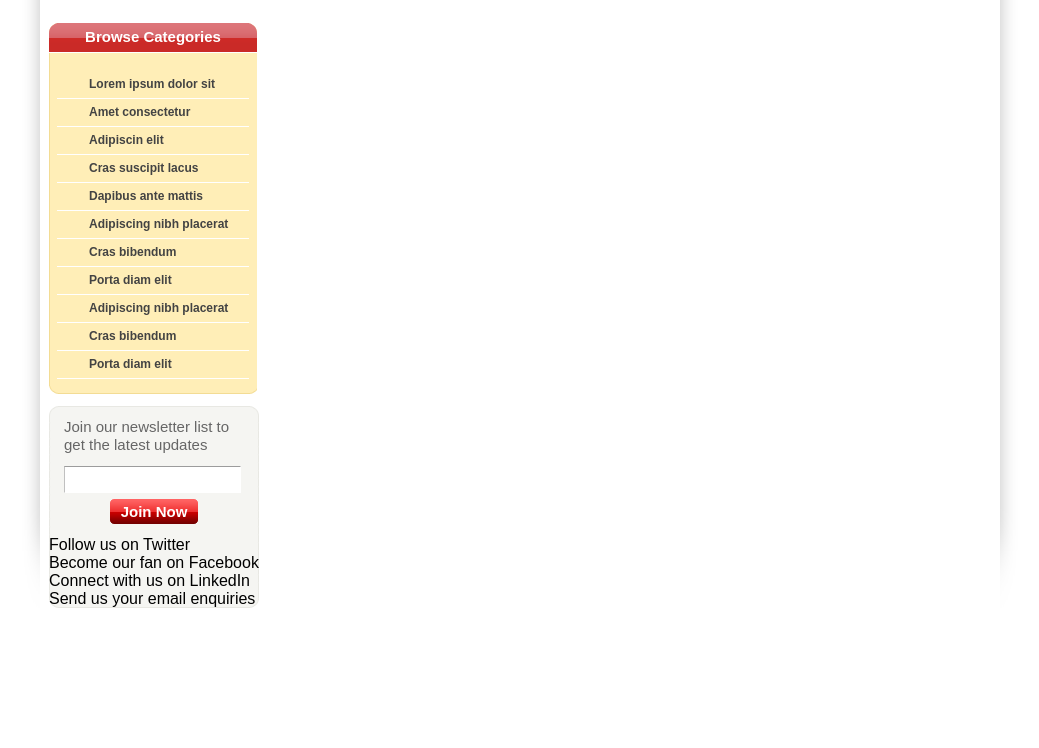
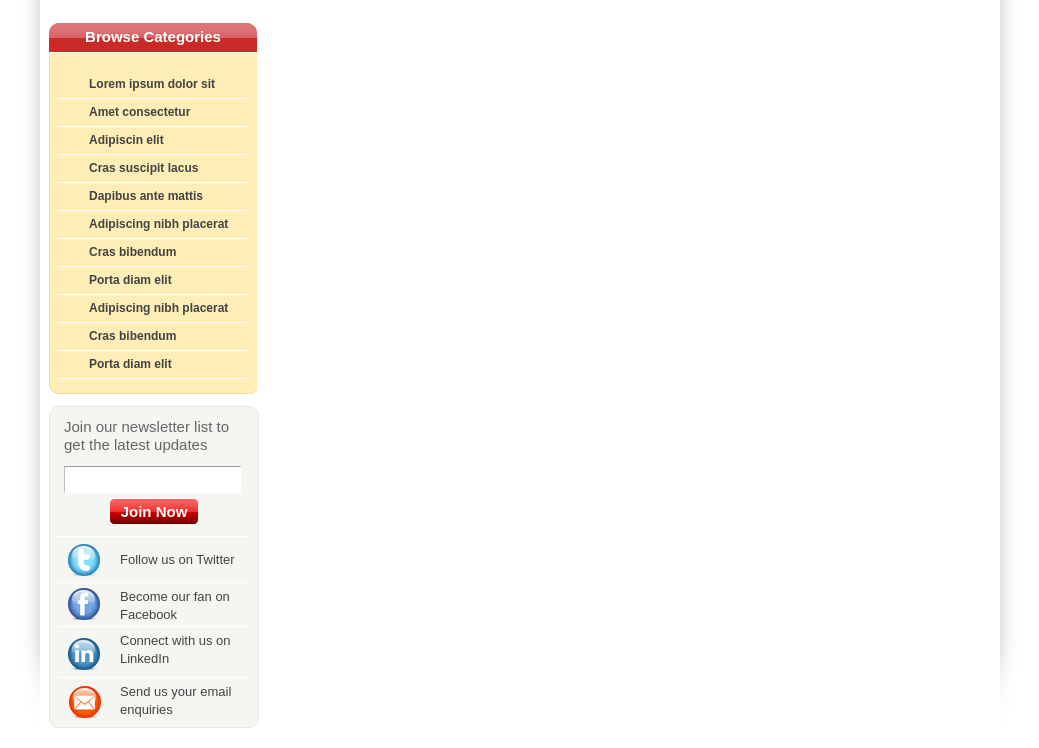
Before and after one commit to wingcarl/fe, a plain HTML site: page htmlcssBase/css/ex1/index.html in a window 1280 px wide. Shown: the part 515-1263 px from the top of the page, without its empty margins (120-1159 px from the left). Before the commit the page ends 1143 px from the top, so only its background shows below. Drawn offline with Linux system fonts and the light colour scheme.

Commit message:
work overtime is just fine

```diff
--- a/htmlcssBase/css/ex1/index.html
+++ b/htmlcssBase/css/ex1/index.html
@@ -95,10 +95,10 @@
 										</div>
 										<div class="join_list">
 											<ul>
-												<li>Follow us on Twitter</li>
-												<li>Become our fan on Facebook</li>
-												<li>Connect with us on LinkedIn</li>
-												<li>Send us your email enquiries</li>
+												<li class="space1">Follow us on Twitter</li>
+												<li class="space2">Become our fan on Facebook</li>
+												<li class="space3">Connect with us on LinkedIn</li>
+												<li class="space3">Send us your email enquiries</li>
 											</ul>
 										</div>
 									</div>
--- a/htmlcssBase/css/ex1/style/css.css
+++ b/htmlcssBase/css/ex1/style/css.css
@@ -79,3 +79,10 @@ body{background: #fff url(../images/body_bg.png) repeat-x;}
 .join_form p{font-size:15px;font-family:Arial;color:#666666;line-height:18px;padding:12px 0;}
 .join_form .text{height:25px;line-height:25px;width:175px;margin-bottom:6px;background:#fff; border:1px solid #fff; border-top:1px solid #9c9c9c; border-left:1px solid #c0c0c0; outline:none;}
 .join_form .btn { width:88px; height:25px; border:none; font-size:15px; color:#fff; font-weight:bold; background:url(../images/shopping_bg.png) no-repeat 0 -145px; margin:0 auto; display:block; }
+
+.join_list { width:192px; margin:0 auto; background:url(../images/shopping_bg.gif) no-repeat 10px 8px; }
+.join_list li { border-top:1px solid #fff; padding-left:62px; color:#434343; font-size:13px; }
+
+.space1 { height:45px; line-height:45px; }
+.space2 { height:38px; padding-top:5px; line-height:18px; }
+.space3 { height:45px; padding-top:5px; line-height:18px; }
```
